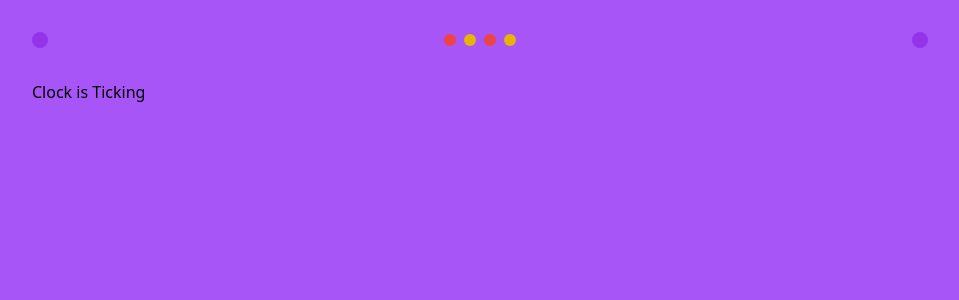
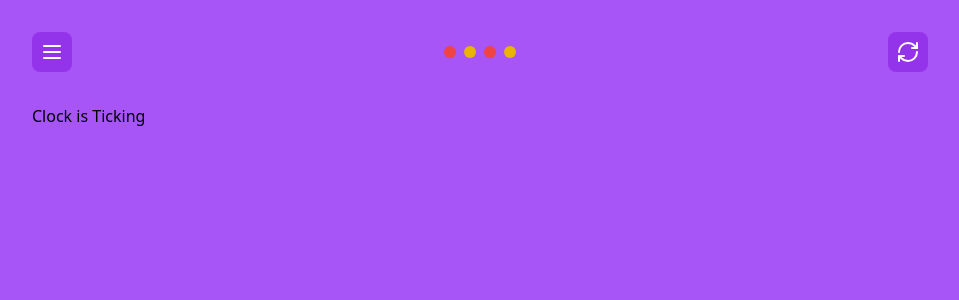
Before and after one commit to bittricky/connect-four, a React (Vite) app: page / in a window 1280 px wide. Shown: the top 300 px of the page, without its empty margins (160-1119 px from the left). Built offline with nearby package versions, Linux system fonts and the light colour scheme.

Commit message:
feat(app): added lucide react icons

```diff
--- a/src/App.tsx
+++ b/src/App.tsx
@@ -15,7 +15,7 @@ function App() {
             onClick={() => setIsMenuOpen(true)}
             className="bg-purple-600 text-white p-2 rounded-lg hover:bg-purple-700 transition-colors"
           >
-            {/* TODO:Menu Component */}
+            <Menu className="w-6 h-6" />
           </button>
           <div className="flex gap-2">
             <div className="w-3 h-3 rounded-full bg-red-500" />
@@ -27,7 +27,7 @@ function App() {
             onClick={() => {}}
             className="bg-purple-600 text-white p-2 rounded-lg hover:bg-purple-700 transition-colors"
           >
-            {/* TODO: Restart Game Component */}
+            <RefreshCw className="w-6 h-6" />
           </button>
         </div>
 
```
